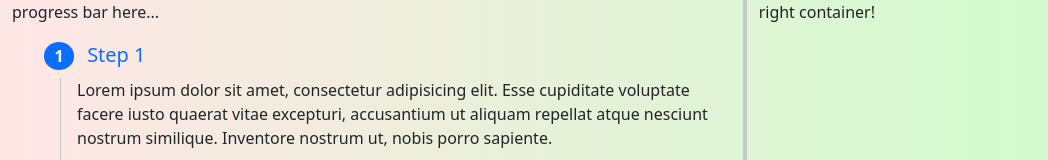
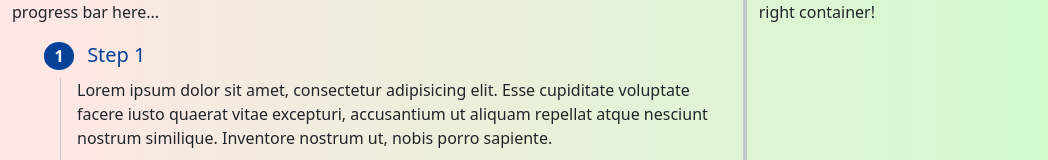
Before and after one commit to shaikhhar/stepper, an Angular app: page /questions in a window 1280 px wide. Shown: the top 160 px of the page, without its empty margins (0-1048 px from the left). Built offline with nearby package versions, Linux system fonts and the light colour scheme.

Commit message:
stepper styling

```diff
--- a/src/app/pages/questions/left/left.component.html
+++ b/src/app/pages/questions/left/left.component.html
@@ -6,28 +6,33 @@
     <ul class="">
       <!-- First Step -->
       <li class="">
-        <a (click)="toggleStep(1)" role="button">
-          <span class="badge bg-primary rounded-circle lead badge-large"
+        <a (click)="toggleStep(1)" role="button" >
+          <span class="badge rounded-circle lead badge-large" [ngClass]="activeStep === 1 ? 'bg-primary-dark': 'bg-primary'"
             >1</span
           >
-          <span class="lead ms-2 ms-2"> Step 1 </span>
+          <span class="lead ms-2 ms-2 " [ngClass]="activeStep === 1 ? 'text-primary-dark': 'text-primary'"> Step 1 </span>
         </a>
 
-        <ng-container
-          *ngIf="!isCollapsed(1); else stepGap"
+        <ng-container *ngIf="!isCollapsed(1); else stepGap">
+          <div
+            [@inOutAnimation]
+            class="border-start border-secondary-subtle ms-3 mt-2 ps-3"
           >
-          <div [@inOutAnimation] class="border-start border-secondary-subtle ms-3 mt-2 ps-3">
             <p>
               Lorem ipsum dolor sit amet, consectetur adipisicing elit. Esse
               cupiditate voluptate facere iusto quaerat vitae excepturi,
               accusantium ut aliquam repellat atque nesciunt nostrum similique.
               Inventore nostrum ut, nobis porro sapiente.
-
             </p>
             <!-- Steppers Navigation -->
             <div class="row mt-1">
               <div class="col d-flex justify-content-end">
-                <button class="btn btn-md btn-primary ms-2"(click)="gotoStep(2)">Next</button>
+                <button
+                  class="btn btn-md btn-primary ms-2"
+                  (click)="gotoStep(2)"
+                >
+                  Next
+                </button>
               </div>
             </div>
             <!-- /.Vertical Steppers -->
@@ -37,16 +42,17 @@
       <!-- Second Step -->
       <li class="mt-2">
         <a (click)="toggleStep(2)" role="button">
-          <span class="badge bg-primary rounded-circle lead badge-large"
+          <span class="badge rounded-circle lead badge-large" [ngClass]="activeStep === 2 ? 'bg-primary-dark': 'bg-primary'"
             >2</span
           >
-          <span class="lead ms-2"> Step 2 </span>
+          <span class="lead ms-2" [ngClass]="activeStep === 2 ? 'text-primary-dark': 'text-primary'"> Step 2 </span>
         </a>
 
-        <ng-container
-          *ngIf="!isCollapsed(2); else stepGap"
+        <ng-container *ngIf="!isCollapsed(2); else stepGap">
+          <div
+            [@inOutAnimation]
+            class="border-start border-secondary-subtle ms-3 mt-2 ps-3"
           >
-          <div [@inOutAnimation] class="border-start border-secondary-subtle ms-3 mt-2 ps-3">
             <p>
               2 Lorem ipsum dolor sit amet, consectetur adipisicing elit. Esse
               cupiditate voluptate facere iusto quaerat vitae excepturi,
@@ -56,8 +62,15 @@
             <!-- Steppers Navigation -->
             <div class="row mt-1">
               <div class="col d-flex justify-content-end">
-                <button class="btn btn-md btn-light"  (click)="gotoStep(1)">Back</button>
-                <button class="btn btn-md btn-primary ms-2"  (click)="gotoStep(3)">Next</button>
+                <button class="btn btn-md btn-light" (click)="gotoStep(1)">
+                  Back
+                </button>
+                <button
+                  class="btn btn-md btn-primary ms-2"
+                  (click)="gotoStep(3)"
+                >
+                  Next
+                </button>
               </div>
             </div>
             <!-- /.Vertical Steppers -->
@@ -67,16 +80,17 @@
       <!-- Third Step -->
       <li class="mt-2">
         <a (click)="toggleStep(3)" role="button">
-          <span class="badge bg-primary rounded-circle lead badge-large"
+          <span class="badge rounded-circle lead badge-large" [ngClass]="activeStep === 3 ? 'bg-primary-dark': 'bg-primary'"
             >3</span
           >
-          <span class="lead ms-2"> Step 3 </span>
+          <span class="lead ms-2" [ngClass]="activeStep === 3 ? 'text-primary-dark': 'text-primary'"> Step 3 </span>
         </a>
 
-        <ng-container
-          *ngIf="!isCollapsed(3); else stepGap"
+        <ng-container *ngIf="!isCollapsed(3); else stepGap">
+          <div
+            [@inOutAnimation]
+            class="border-start border-secondary-subtle ms-3 mt-2 ps-3"
           >
-          <div [@inOutAnimation] class="border-start border-secondary-subtle ms-3 mt-2 ps-3">
             <p>
               Lorem ipsum dolor sit amet, consectetur adipisicing elit. Esse
               cupiditate voluptate facere iusto quaerat vitae excepturi,
@@ -86,8 +100,15 @@
             <!-- Steppers Navigation -->
             <div class="row mt-1">
               <div class="col d-flex justify-content-end">
-                <button class="btn btn-md btn-light" (click)="gotoStep(2)">Back</button>
-                <button class="btn btn-md btn-primary ms-2" (click)="gotoStep(4)">Next</button>
+                <button class="btn btn-md btn-light" (click)="gotoStep(2)">
+                  Back
+                </button>
+                <button
+                  class="btn btn-md btn-primary ms-2"
+                  (click)="gotoStep(4)"
+                >
+                  Next
+                </button>
               </div>
             </div>
             <!-- /.Vertical Steppers -->
@@ -97,15 +118,13 @@
       <!-- Fourth Step -->
       <li class="mt-2">
         <a (click)="toggleStep(4)" role="button">
-          <span class="badge bg-primary rounded-circle lead badge-large"
+          <span class="badge rounded-circle lead badge-large" [ngClass]="activeStep === 4 ? 'bg-primary-dark': 'bg-primary'"
             >4</span
           >
-          <span class="lead ms-2"> Step 4 </span>
+          <span class="lead ms-2" [ngClass]="activeStep === 4 ? 'text-primary-dark': 'text-primary'"> Step 4 </span>
         </a>
 
-        <ng-container
-          *ngIf="!isCollapsed(4)"
-        >
+        <ng-container *ngIf="!isCollapsed(4)">
           <div class="ms-3 mt-2 ps-3">
             <p>
               Lorem ipsum dolor sit amet, consectetur adipisicing elit. Esse
@@ -116,7 +135,9 @@
             <!-- Steppers Navigation -->
             <div class="row mt-1">
               <div class="col d-flex justify-content-end">
-                <button class="btn btn-md btn-light" (click)="gotoStep(3)">Back</button>
+                <button class="btn btn-md btn-light" (click)="gotoStep(3)">
+                  Back
+                </button>
                 <button class="btn btn-md btn-primary ms-2">Submit</button>
               </div>
             </div>
@@ -124,8 +145,6 @@
           </div>
         </ng-container>
       </li>
-
-
     </ul>
     <!-- /.Stepers Wrapper -->
   </div>
--- a/src/app/pages/questions/left/left.component.ts
+++ b/src/app/pages/questions/left/left.component.ts
@@ -31,17 +31,17 @@ import { trigger, transition, style, animate} from '@angular/animations';
   ]
 })
 export class LeftComponent {
-  visibleStep = 1;
+  activeStep = 1;
   collapsedSteps: number[] = [2, 3, 4];
   isCollapsed(stepNumber: number): boolean {
-    return this.visibleStep !== stepNumber;
+    return this.activeStep !== stepNumber;
   }
 
   toggleStep(stepNumber: number) {
-    this.visibleStep = this.visibleStep === stepNumber ? this.visibleStep : stepNumber;
+    this.activeStep = this.activeStep === stepNumber ? this.activeStep : stepNumber;
   }
 
   gotoStep(stepNumber: number) {
-    this.visibleStep = stepNumber;
+    this.activeStep = stepNumber;
   }
 }
--- a/src/styles.scss
+++ b/src/styles.scss
@@ -14,3 +14,11 @@ body {
 body::-webkit-scrollbar {
     display: none;
   }
+
+.bg-primary-dark {
+    background-color: $blue-700;
+}
+
+.text-primary-dark {
+    color: $blue-700;
+}
```
Lines whose indentation alone changed are shown as unchanged.
